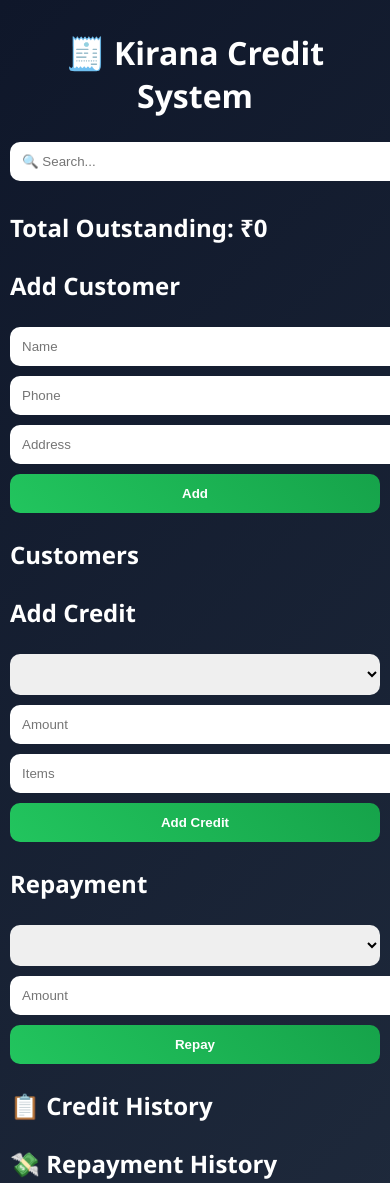
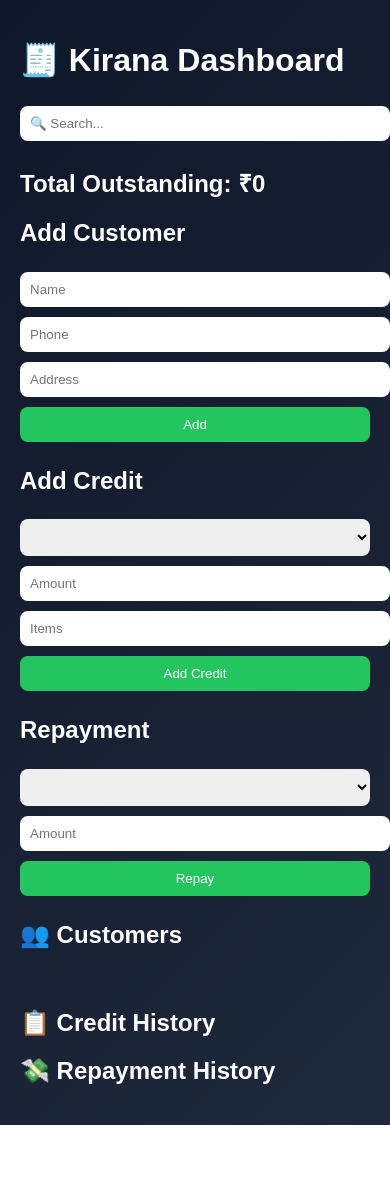
Before and after one commit to Naitikagrawal01/kirana-credit-system, a website: page public/index.html in a window 390 px wide. After the commit the page ends 1125 px from the top, so only its background shows below. Drawn offline with Linux system fonts and the light colour scheme; no server answers.

Commit message:
final dashboard ui

```diff
--- a/public/index.html
+++ b/public/index.html
@@ -1,14 +1,14 @@
 <!DOCTYPE html>
 <html>
 <head>
-  <title>Kirana Credit</title>
+  <title>Kirana Dashboard</title>
   <link rel="stylesheet" href="style.css">
 </head>
 <body>
 
 <div class="container">
 
-<h1>🧾 Kirana Credit System</h1>
+<h1>🧾 Kirana Dashboard</h1>
 
 <input id="search" placeholder="🔍 Search..." oninput="load()">
 
@@ -19,9 +19,6 @@
 <input id="phone" placeholder="Phone">
 <input id="addr" placeholder="Address">
 <button onclick="addCustomer()">Add</button>
-
-<h2>Customers</h2>
-<div id="list"></div>
 
 <h2>Add Credit</h2>
 <select id="cid"></select>
@@ -34,11 +31,24 @@
 <input id="ramt" placeholder="Amount">
 <button onclick="repay()">Repay</button>
 
-<h2>📋 Credit History</h2>
-<div id="creditList"></div>
+<div class="grid">
 
-<h2>💸 Repayment History</h2>
-<div id="repayList"></div>
+  <!-- LEFT -->
+  <div>
+    <h2>👥 Customers</h2>
+    <div id="list"></div>
+  </div>
+
+  <!-- RIGHT -->
+  <div>
+    <h2>📋 Credit History</h2>
+    <div id="creditList"></div>
+
+    <h2>💸 Repayment History</h2>
+    <div id="repayList"></div>
+  </div>
+
+</div>
 
 </div>
 
--- a/public/script.js
+++ b/public/script.js
@@ -27,7 +27,7 @@ async function load() {
 
   document.getElementById("list").innerHTML = filtered.map(c => `
     <div class="card">
-      <b>${c.name}</b> (${c.phone})<br>
+      <b>${c.name}</b><br>
       ₹${c.total_outstanding}
     </div>
   `).join("");
--- a/public/style.css
+++ b/public/style.css
@@ -1,83 +1,45 @@
 body {
-  margin: 0;
-  font-family: 'Segoe UI', sans-serif;
+  font-family: Arial;
   background: linear-gradient(135deg, #0f172a, #1e293b);
   color: white;
+  margin: 0;
 }
 
 .container {
-  max-width: 900px;
+  max-width: 1000px;
   margin: auto;
   padding: 20px;
 }
 
-h1 {
-  text-align: center;
-  margin-bottom: 20px;
+input, select, button {
+  width: 100%;
+  margin: 5px 0;
+  padding: 10px;
+  border-radius: 8px;
+  border: none;
 }
 
-/* 🔥 GLASS CARD */
-.card {
-  background: rgba(255, 255, 255, 0.05);
-  backdrop-filter: blur(10px);
-  padding: 15px;
-  margin: 10px 0;
-  border-radius: 15px;
-  box-shadow: 0 4px 20px rgba(0,0,0,0.4);
-  transition: 0.3s;
+button {
+  background: #22c55e;
+  color: white;
+  cursor: pointer;
 }
 
-.card:hover {
-  transform: scale(1.03);
+.card {
+  background: #1e293b;
+  padding: 10px;
+  margin: 10px 0;
+  border-radius: 10px;
 }
 
-/* 🔥 INPUTS */
-input, select {
-  width: 100%;
-  margin: 5px 0;
-  padding: 12px;
-  border-radius: 10px;
-  border: none;
-  outline: none;
+.grid {
+  display: grid;
+  grid-template-columns: 1fr 1fr;
+  gap: 20px;
 }
 
-/* 🔥 BUTTON */
-button {
-  width: 100%;
-  padding: 12px;
-  border-radius: 10px;
-  border: none;
-  background: linear-gradient(45deg, #22c55e, #16a34a);
-  color: white;
-  font-weight: bold;
-  cursor: pointer;
-  margin-top: 5px;
-  transition: 0.3s;
-}
-
-button:hover {
-  transform: scale(1.05);
-}
-
-/* 🔥 STATUS COLORS */
-.high {
-  color: #ef4444;
-  font-weight: bold;
-}
-
-.zero {
-  color: #22c55e;
-  font-weight: bold;
-}
-
-/* 🔥 SECTION SPACING */
-h2 {
-  margin-top: 25px;
-}
-
-/* 📱 MOBILE RESPONSIVE */
-@media(max-width:600px){
-  .container {
-    padding: 10px;
+@media(max-width:768px){
+  .grid {
+    grid-template-columns: 1fr;
   }
 }
--- a/server.js
+++ b/server.js
@@ -74,7 +74,7 @@ app.post("/repay", async (req, res) => {
   res.send("Repayment Done");
 });
 
-// 🔥 NEW APIs
+// HISTORY APIs
 app.get("/credits", async (req, res) => {
   const data = await Credit.find();
   res.send(data);
@@ -90,6 +90,6 @@ app.get("/", (req, res) => {
   res.sendFile(path.join(__dirname, "public", "index.html"));
 });
 
-// PORT (DON'T TOUCH)
+// PORT
 const PORT = process.env.PORT || 3000;
 app.listen(PORT, () => console.log("Server running " + PORT));
```
